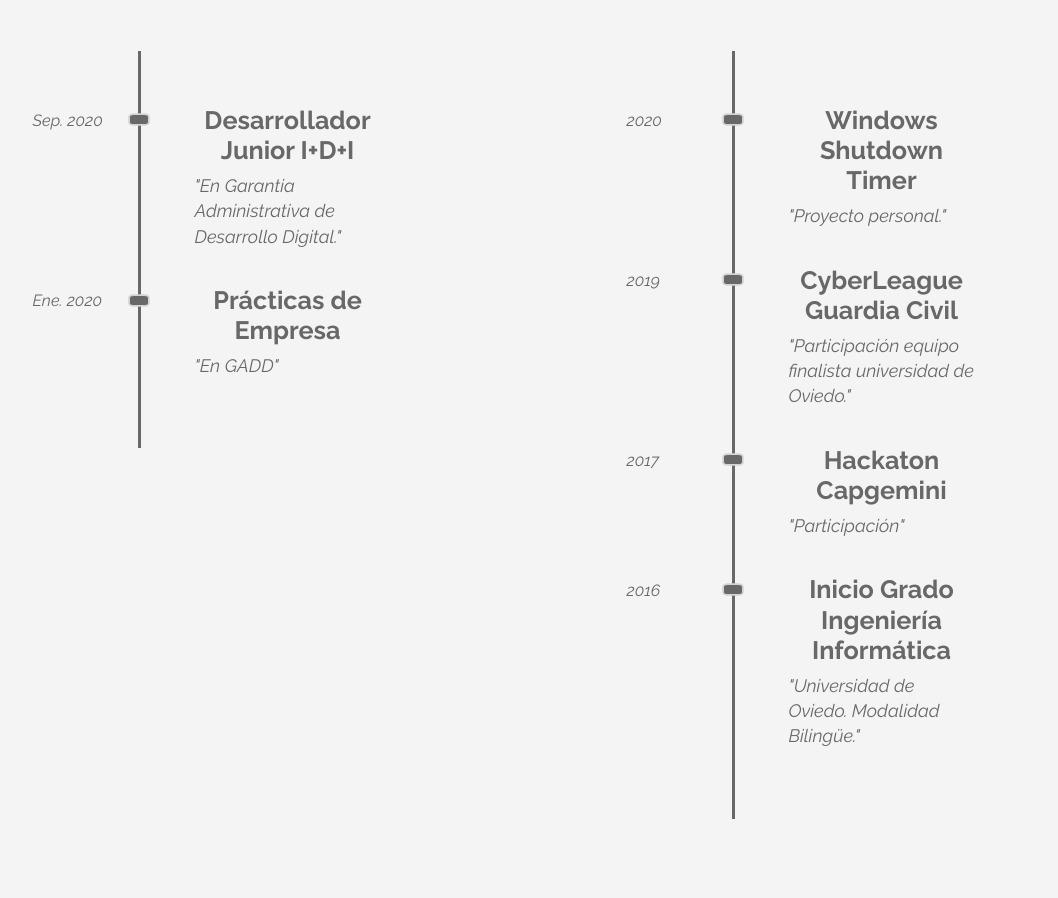
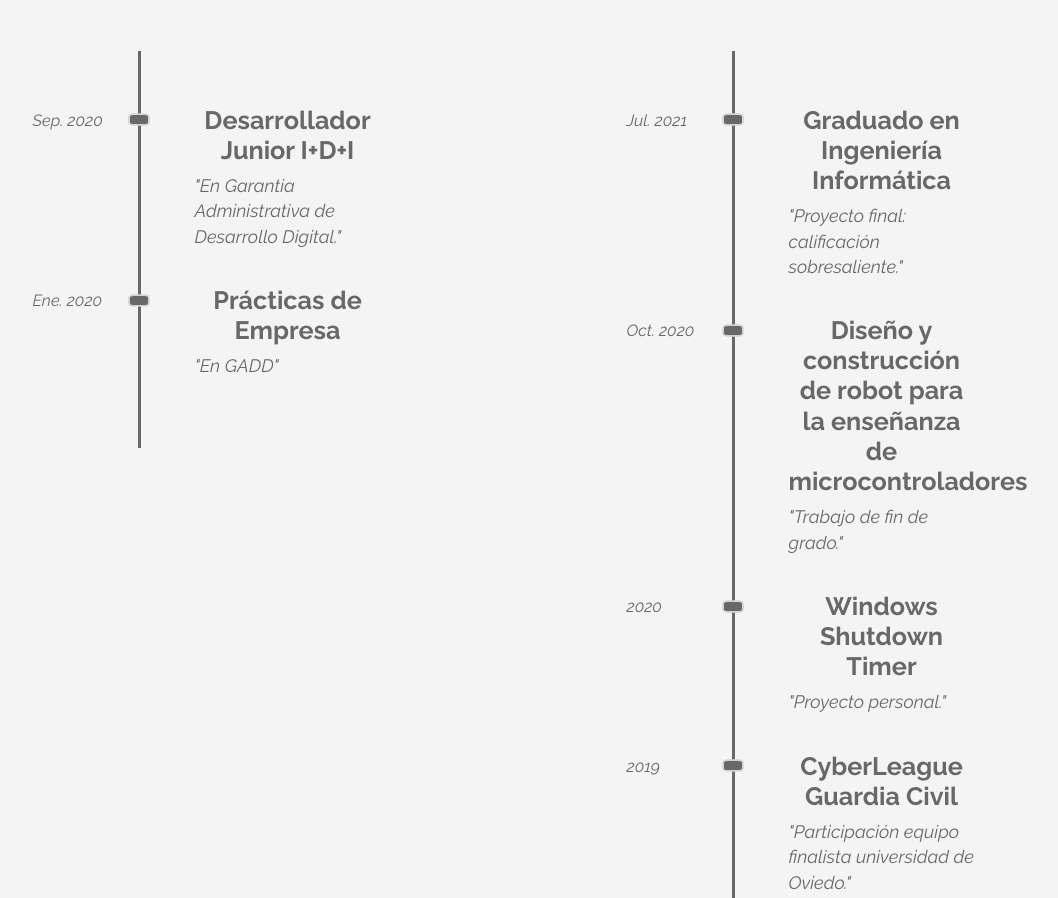
Before and after one commit to EnriqueJRodriguez/enriquejrodriguez.github.io, a plain HTML site: page index.html in a window 1280 px wide. Shown: the part 1976-2874 px from the top of the page, without its empty margins (57-1115 px from the left). Drawn offline with nearby package versions, Linux system fonts and the light colour scheme; files whose address does not match are found by name.

Commit message:
Actualizaciones

```diff
--- a/index.html
+++ b/index.html
@@ -74,6 +74,7 @@
                 <p class="italic">Ingeniero informático de Software</p>
                 <p class="italic">I+D+I en GADD</p>
                 <p class="italic">En mis ratos libres también soy piragüista</p>
+                <p class="italic">Amante del mundo del motor</p>
             </section>
         </section>
         <div id="main">
@@ -120,6 +121,14 @@
                     <div class="litemp-contenidos">
                         <h3>Historial Académico/Personal</h3>
                         <ul class="litemp">
+                            <li class="suceso" data-date="Jul. 2021">
+                                <h3>Graduado en Ingeniería Informática</h3>
+                                <p>"Proyecto final: calificación sobresaliente."</p>
+                            </li>
+                            <li class="suceso" data-date="Oct. 2020">
+                                <h3>Diseño y construcción de robot para la enseñanza de microcontroladores</h3>
+                                <p>"Trabajo de fin de grado."</p>
+                            </li>
                             <li class="suceso" data-date="2020">
                                 <h3>Windows Shutdown Timer</h3>
                                 <p>"Proyecto personal."</p>
```
Also changed, not shown: images/bmw.jpeg.
